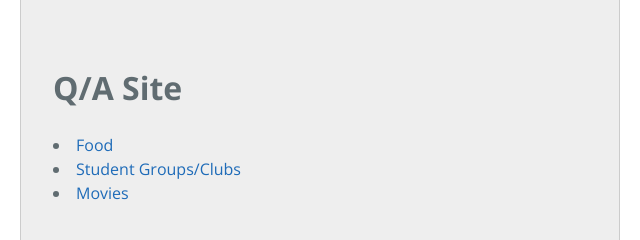
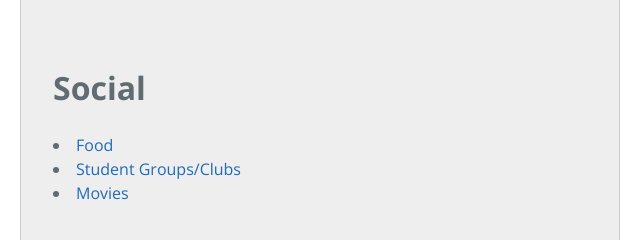
Before and after one commit to jacobfrank96/education, a plain HTML site: page index.html in a window 1280 px wide. Shown: the top 240 px of the page, 320-960 px from the left. Drawn offline with nearby package versions, Linux system fonts and the light colour scheme.

Commit message:
Update index.html

```diff
--- a/index.html
+++ b/index.html
@@ -2,7 +2,7 @@
 <html lang="en-us">
   <head>
     <meta charset="UTF-8">
-    <title>Q/A Site</title>
+    <title>Q/A Site Social</title>
     <meta name="viewport" content="width=device-width, initial-scale=1">
     <link rel="stylesheet" type="text/css" href="stylesheets/normalize.css" media="screen">
     <link href='https://fonts.googleapis.com/css?family=Open+Sans:400,700' rel='stylesheet' type='text/css'>
@@ -12,7 +12,7 @@
     <div class="container">
 
       <section class="page-header">
-        <h1 class="project-name">Q/A Site</h1>
+        <h1 class="project-name">Social</h1>
         <li><a href="http://jacobfrank96.github.io/QA-Site-Social/">Food</a</li>
         <li><a href="http://jacobfrank96.github.io/Brianna/">Student Groups/Clubs</a</li>
         <li><a href="http://jacobfrank96.github.io/Brianna/">Movies</a</li>
```
